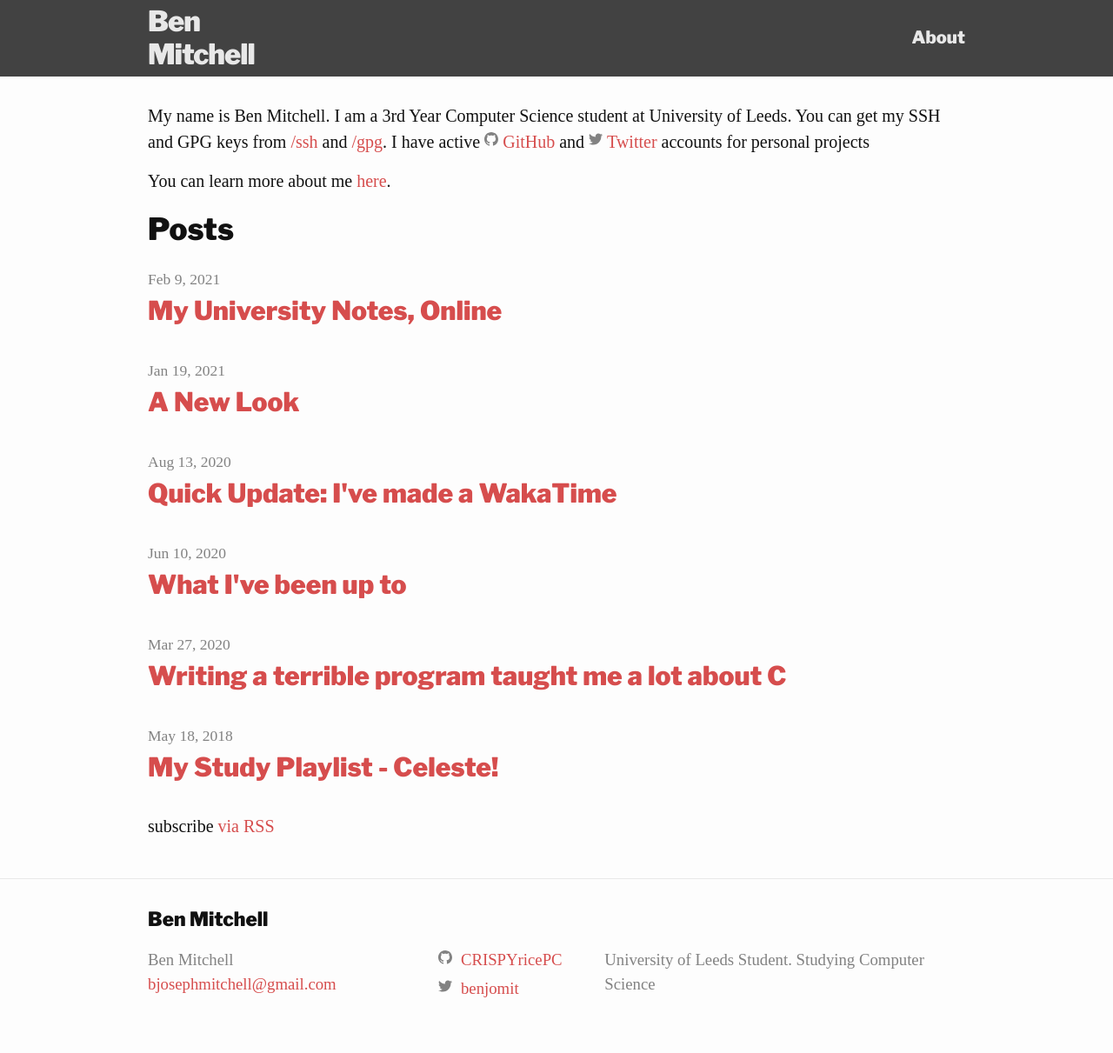
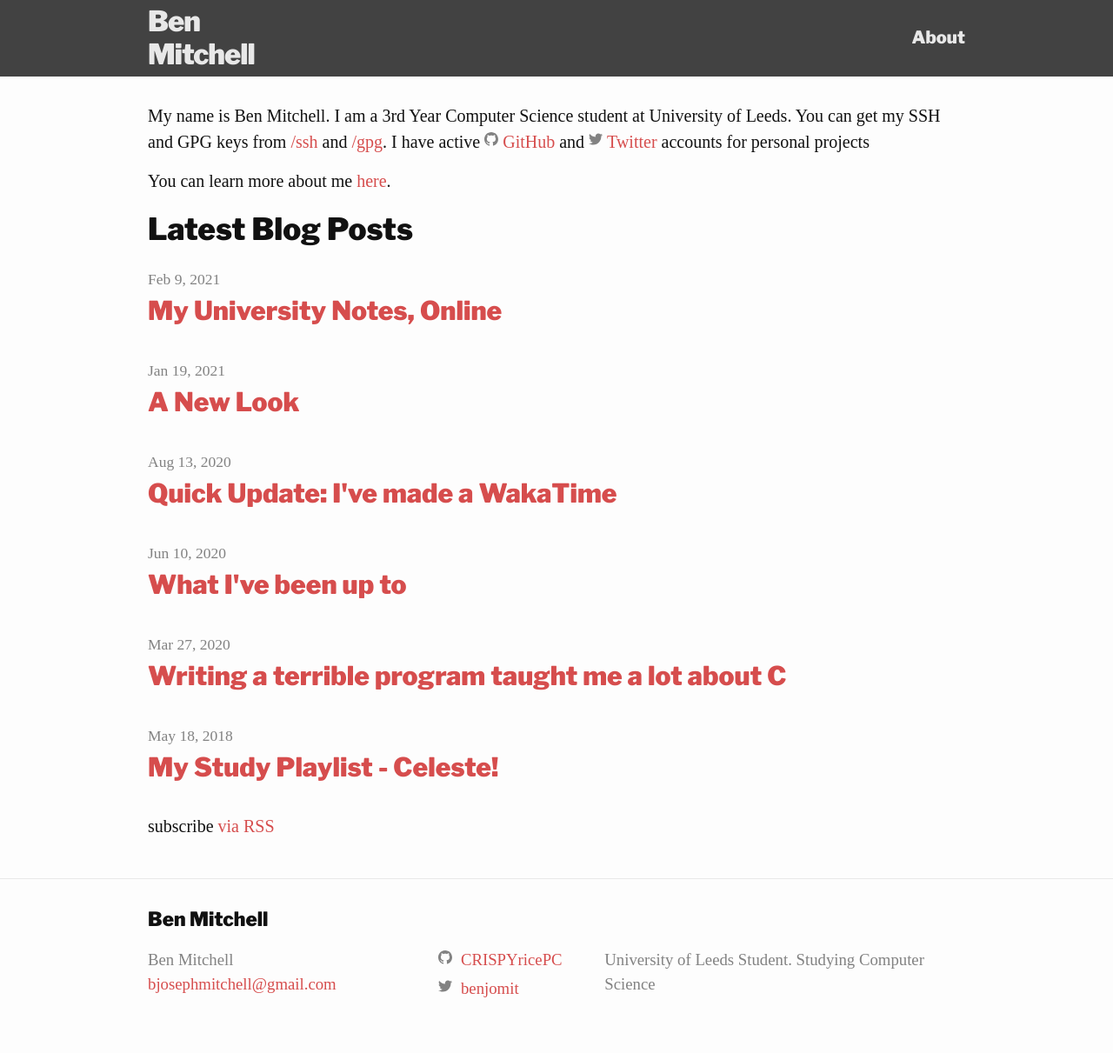
Before and after one commit to CRISPYricePC/benmitchell.dev, a Jekyll site: the page built from index.md, in a window 1280 px wide. Shown: the whole page at 87% size. Built offline with Jekyll 4.4.1, drawn with Linux system fonts in a browser that asks for light colours; some web fonts are replaced.

Commit message:
Change "Posts" to "Latest Blog Posts"

```diff
--- a/_layouts/home.html
+++ b/_layouts/home.html
@@ -10,7 +10,7 @@ layout: default
   {{ content }}
 
   {%- if site.posts.size > 0 -%}
-    <h2 class="post-list-heading">{{ page.list_title | default: "Posts" }}</h2>
+    <h2 class="post-list-heading">{{ page.list_title | default: "Latest Blog Posts" }}</h2>
     <ul class="post-list">
       {%- for post in site.posts -%}
       <li>
```
